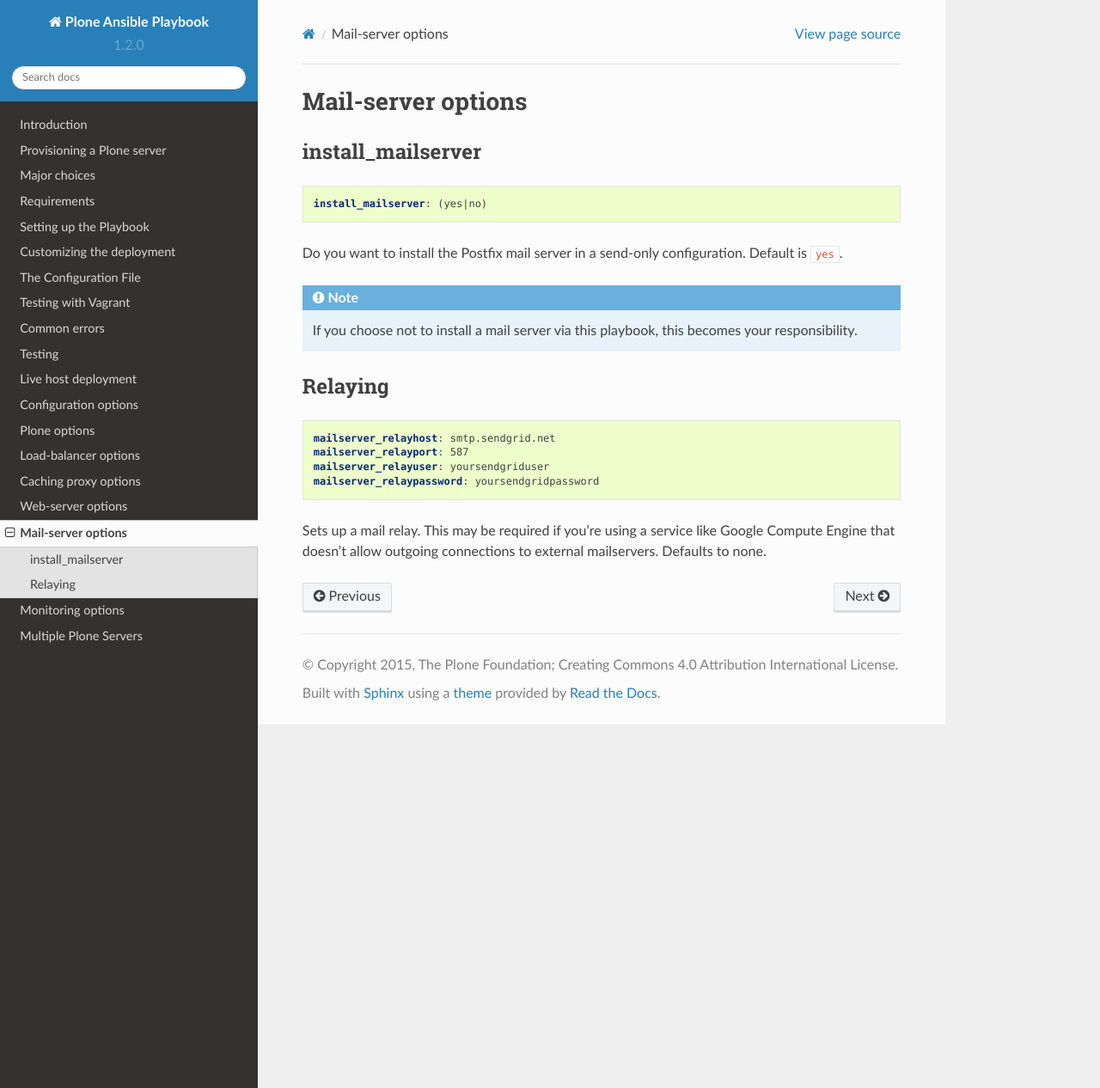
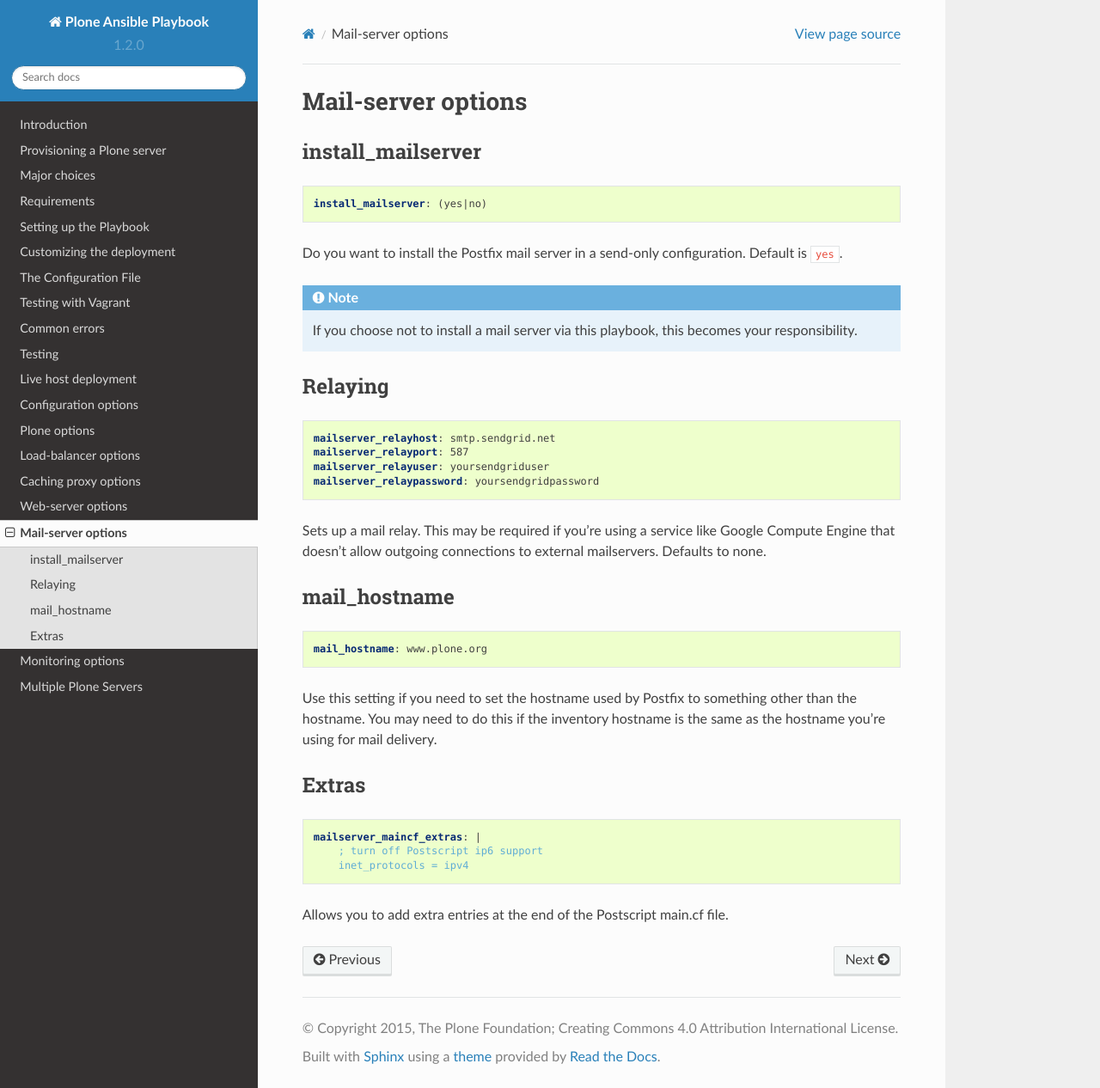
Before and after one commit to plone/ansible-playbook, a Sphinx documentation site: the page built from docs/mailserver.rst, in a window 1280 px wide and 1266 px high. Shown: the whole window at 86% size. Built offline with Sphinx 7.4.7 and the Read the Docs theme 2.0.0, drawn with Linux system fonts in a browser that asks for light colours.

Commit message:
Cherry-pick: Add mail_hostname variable.

```diff
--- a/HISTORY.txt
+++ b/HISTORY.txt
@@ -1,3 +1,6 @@
+- Allow myhostname in Postfix to be set to something other than the inventory hostname via a mail_hostname variable.
+  [smcmahon]
+
 1.2.9 (unreleased)
 
 - plone.org: turned of postfix ipv6
--- a/docs/mailserver.rst
+++ b/docs/mailserver.rst
@@ -25,3 +25,24 @@ Relaying
     mailserver_relaypassword: yoursendgridpassword
 
 Sets up a mail relay. This may be required if you're using a service like Google Compute Engine that doesn't allow outgoing connections to external mailservers. Defaults to none.
+
+mail_hostname
+~~~~~~~~~~~~~
+
+.. code-block:: yaml
+
+    mail_hostname: www.plone.org
+
+Use this setting if you need to set the hostname used by Postfix to something other than the hostname.
+You may need to do this if the inventory hostname is the same as the hostname you're using for mail delivery.
+
+Extras
+~~~~~~
+
+.. code-block:: yaml
+
+    mailserver_maincf_extras: |
+        ; turn off Postscript ip6 support
+        inet_protocols = ipv4
+
+Allows you to add extra entries at the end of the Postscript main.cf file.
```
Also changed, not shown: 1 other file.
